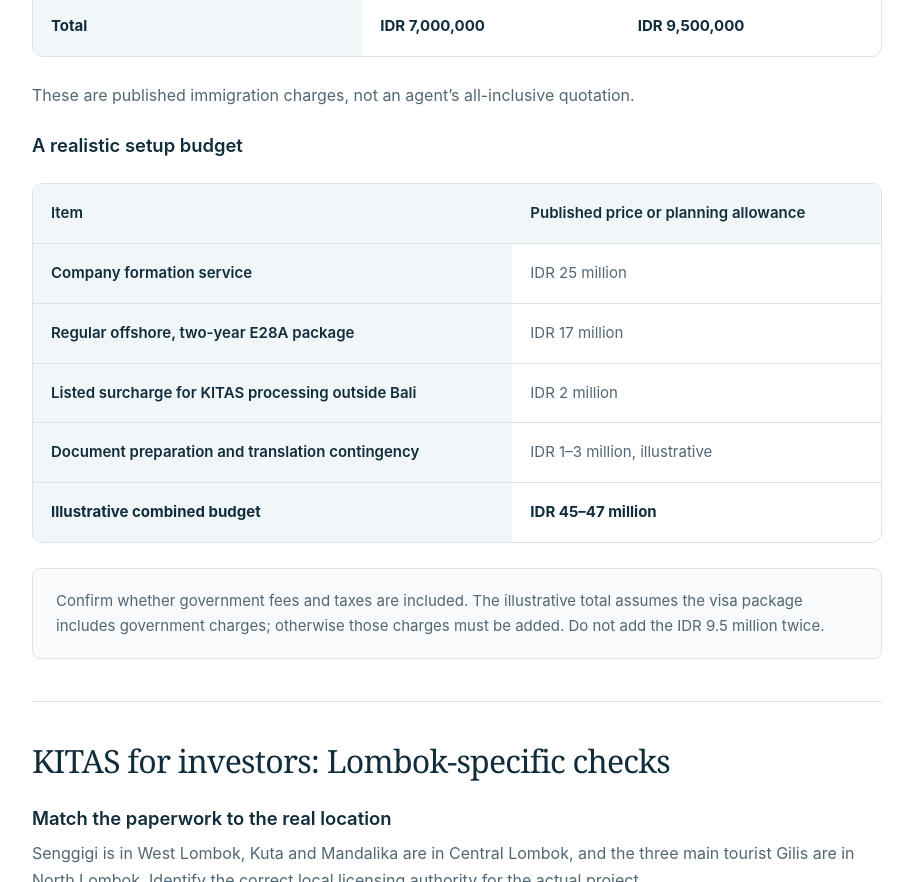
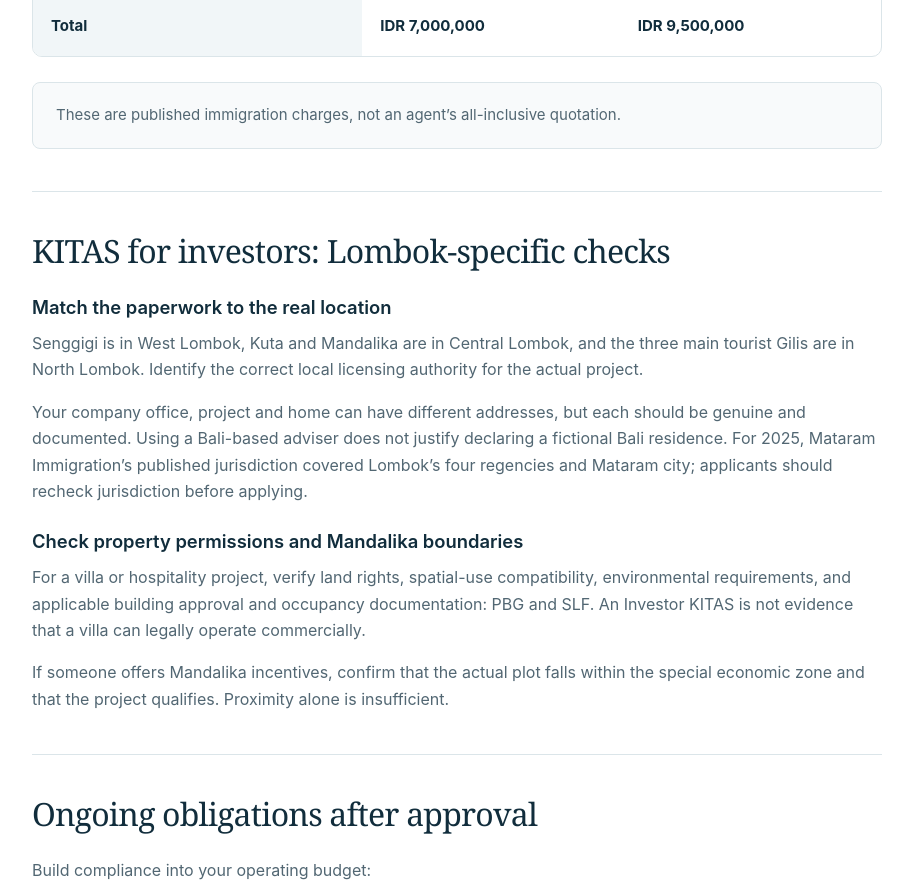
Before and after one commit to meonlombok/perwira, a plain HTML site: page blog/investor-itas-in-indonesia/index.html in a window 1280 px wide. Shown: the part 4487-5369 px from the top of the page, without its empty margins (311-1224 px from the left). Drawn offline with Linux system fonts and the light colour scheme; a script that the page names is missing.

Commit message:
chore(blog): Update investor-itas-in-indonesia article section

```diff
--- a/blog/investor-itas-in-indonesia/index.html
+++ b/blog/investor-itas-in-indonesia/index.html
@@ -368,45 +368,8 @@
               </tbody>
             </table>
           </div>
-          <p>These are published immigration charges, not an agent’s all-inclusive quotation.</p>
-          <h3>A realistic setup budget</h3>
-          <div class="table-scroll" role="region" aria-label="Illustrative setup budget" tabindex="0">
-            <table class="responsive-table">
-              <thead>
-                <tr>
-                  <th scope="col">Item</th>
-                  <th scope="col">Published price or planning allowance</th>
-                </tr>
-              </thead>
-              <tbody>
-                <tr>
-                  <th scope="row">Company formation service</th>
-                  <td data-label="Planning allowance">IDR 25 million</td>
-                </tr>
-                <tr>
-                  <th scope="row">Regular offshore, two-year E28A package</th>
-                  <td data-label="Planning allowance">IDR 17 million</td>
-                </tr>
-                <tr>
-                  <th scope="row">Listed surcharge for KITAS processing outside Bali</th>
-                  <td data-label="Planning allowance">IDR 2 million</td>
-                </tr>
-                <tr>
-                  <th scope="row">Document preparation and translation contingency</th>
-                  <td data-label="Planning allowance">IDR 1–3 million, illustrative</td>
-                </tr>
-                <tr>
-                  <th scope="row"><strong>Illustrative combined budget</strong></th>
-                  <td data-label="Planning allowance"><strong>IDR 45–47 million</strong></td>
-                </tr>
-              </tbody>
-            </table>
-          </div>
-          <div class="notice">Confirm whether government fees and taxes are included. The illustrative total assumes the
-            visa package includes government charges; otherwise those charges must be added. Do not add the IDR 9.5
-            million twice.</div>
+          <div class="notice">These are published immigration charges, not an agent’s all-inclusive quotation.</div>
         </section>
-
         <section class="article-section" id="lombok">
           <h2>KITAS for investors: Lombok-specific checks</h2>
           <h3>Match the paperwork to the real location</h3>
```
